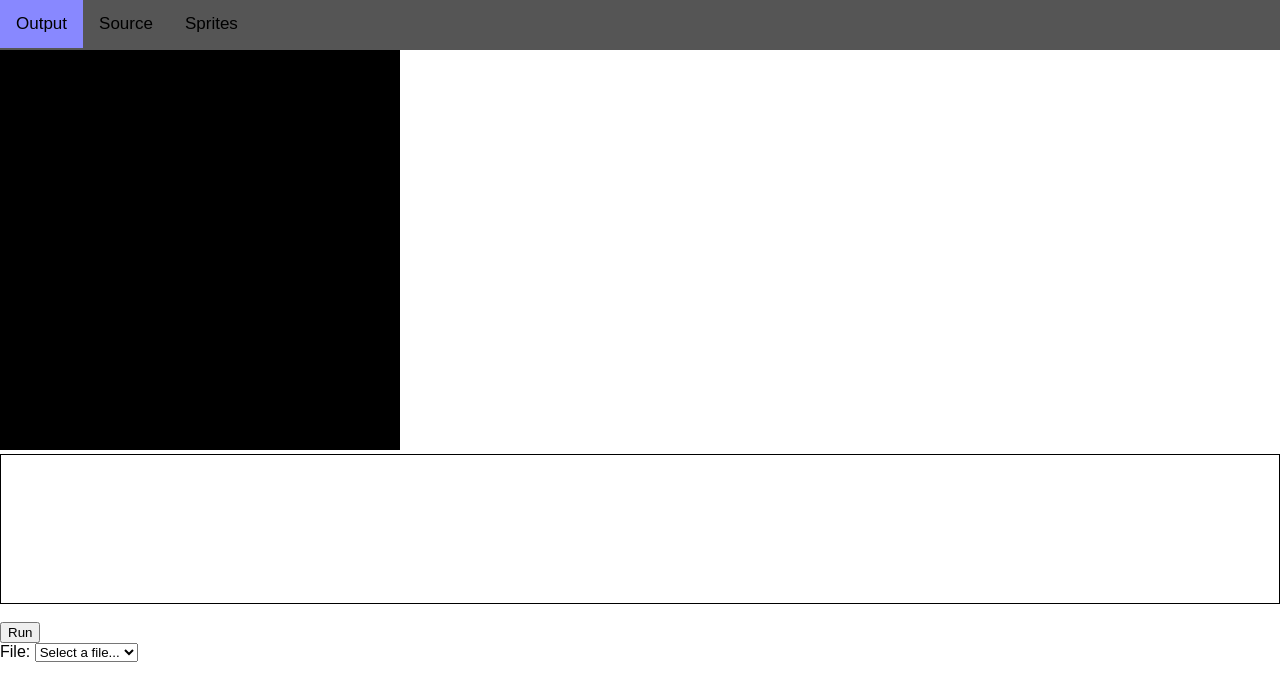
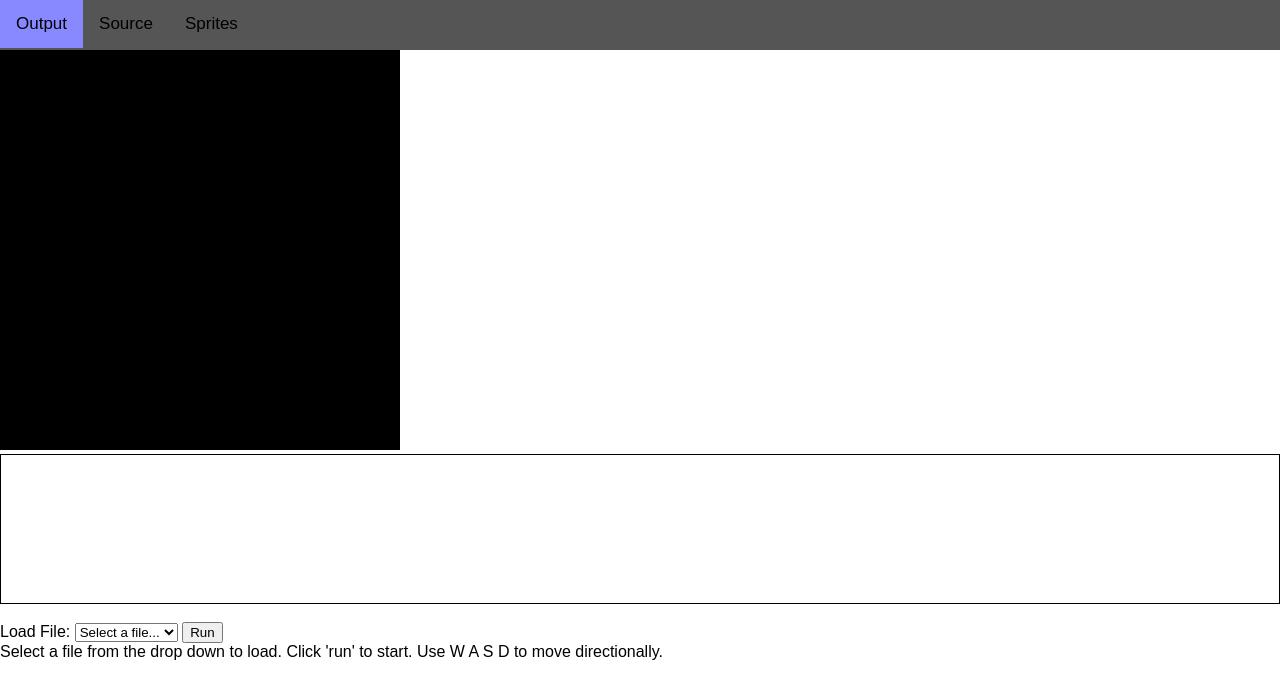
Before and after one commit to jbush001/fconsole, a website: page index.html in a window 1280 px wide. Drawn offline with Linux system fonts and the light colour scheme.

Commit message:
Minor cleanup

```diff
--- a/index.html
+++ b/index.html
@@ -34,14 +34,17 @@ limitations under the License.
                 <div id="output">
                 </div>
                 <br/>
+                <label for="fileSelect">Load File:</label>
+                <select id="fileSelect" onchange="handleFileSelect(event)">
+                    <option value="">Select a file...</option>
+                </select>
+
                 <button onclick="doRun()">Run</button>
 
-                <form>
-                    <label for="fileSelect">File:</label>
-                    <select id="fileSelect" onchange="handleFileSelect(event)">
-                        <option value="">Select a file...</option>
-                    </select>
-                </form>
+                <div>
+                    Select a file from the drop down to load. Click 'run' to start.
+                    Use W A S D to move directionally.
+                </div>
             </div>
 
             <div id="sourcetab" class="tabcontent">
```
Also changed, not shown: README.md.
